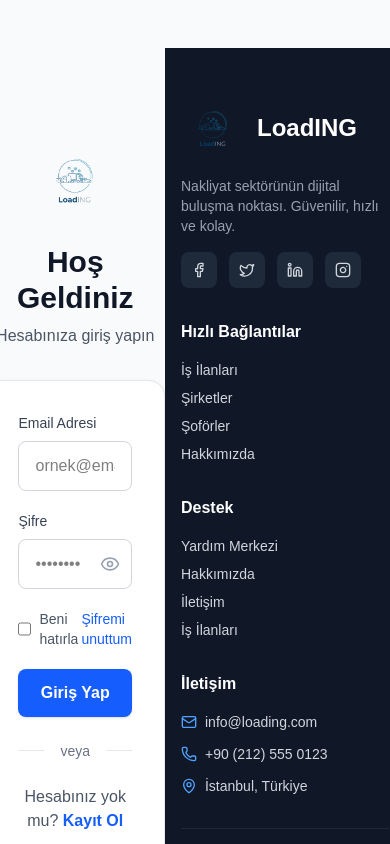
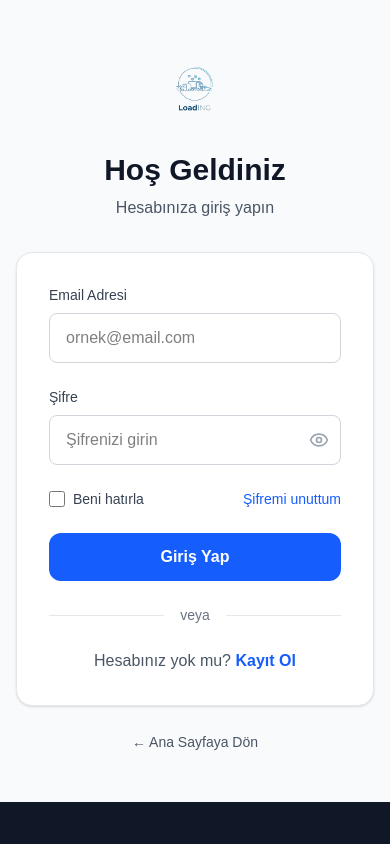
Before and after one commit to oguzyl11/TirlarYollarda, a Next.js app in the folder Frontend/: page /login in a window 390 px wide. Shown: the top 844 px of the page. Built offline with nearby package versions, Linux system fonts and the light colour scheme; no server answers.

Commit message:
Fix login and register page layout issues and syntax errors

```diff
--- a/Frontend/app/login/page.js
+++ b/Frontend/app/login/page.js
@@ -19,14 +19,32 @@
   });
   const [errors, setErrors] = useState({});
 
+  const handleChange = (e) => {
+    const { name, value } = e.target;
+    setFormData(prev => ({
+      ...prev,
+      [name]: value
+    }));
+
+    // Clear error when user starts typing
+    if (errors[name]) {
+      setErrors(prev => ({
+        ...prev,
+        [name]: null
+      }));
+    }
+  };
+
   const validateForm = () => {
     const newErrors = {};
-    if (!formData.email) {
-      newErrors.email = 'Email adresi gereklidir';
+
+    if (!formData.email.trim()) {
+      newErrors.email = 'Email gereklidir';
     } else if (!/\S+@\S+\.\S+/.test(formData.email)) {
       newErrors.email = 'Geçerli bir email adresi giriniz';
     }
-    if (!formData.password) {
+
+    if (!formData.password.trim()) {
       newErrors.password = 'Şifre gereklidir';
     } else if (formData.password.length < 6) {
       newErrors.password = 'Şifre en az 6 karakter olmalıdır';
@@ -49,28 +67,15 @@
         router.push('/dashboard');
       }, 1000);
     } else {
-      toast.error(result.error || 'Giriş başarısız');
-    }
-  };
-
-  const handleChange = (e) => {
-    setFormData({
-      ...formData,
-      [e.target.name]: e.target.value
-    });
-    // Clear error when user starts typing
-    if (errors[e.target.name]) {
-      setErrors({
-        ...errors,
-        [e.target.name]: null
-      });
+      toast.error(result.message || 'Giriş başarısız');
     }
   };
 
   return (
-    <div className="min-h-screen bg-gray-50 flex items-center justify-center py-12 px-4 sm:px-6 lg:px-8">
+    <div className="min-h-screen bg-gray-50">
       <Toaster position="top-right" />
 
+      <div className="flex items-center justify-center py-12 px-4 sm:px-6 lg:px-8">
         <div className="max-w-md w-full">
           {/* Logo & Header */}
           <div className="text-center mb-8">
@@ -92,10 +97,10 @@
 
           {/* Login Form */}
           <div className="bg-white rounded-2xl shadow-sm border border-gray-200 p-8">
-          <form onSubmit={handleSubmit} className="space-y-5">
-            {/* Email */}
+            <form onSubmit={handleSubmit} className="space-y-6">
+              {/* Email Field */}
               <div>
-              <label className="block text-sm font-medium text-gray-700 mb-2">
+                <label htmlFor="email" className="block text-sm font-medium text-gray-700 mb-2">
                   Email Adresi
                 </label>
                 <div className="relative">
@@ -109,16 +114,16 @@
                   />
                 </div>
                 {errors.email && (
-                <div className="flex items-center space-x-1 text-red-600 text-sm mt-1">
-                  <AlertCircle className="w-4 h-4" />
-                  <span>{errors.email}</span>
+                  <div className="flex items-center mt-2 text-red-600 text-sm">
+                    <AlertCircle className="w-4 h-4 mr-1" />
+                    {errors.email}
                   </div>
                 )}
               </div>
 
-            {/* Password */}
+              {/* Password Field */}
               <div>
-              <label className="block text-sm font-medium text-gray-700 mb-2">
+                <label htmlFor="password" className="block text-sm font-medium text-gray-700 mb-2">
                   Şifre
                 </label>
                 <div className="relative">
@@ -127,39 +132,39 @@
                     name="password"
                     value={formData.password}
                     onChange={handleChange}
-                  className={`input-field pr-10 ${errors.password ? 'border-red-500' : ''}`}
-                  placeholder="••••••••"
+                    className={`input-field pr-12 ${errors.password ? 'border-red-500' : ''}`}
+                    placeholder="Şifrenizi girin"
                   />
                   <button
                     type="button"
                     onClick={() => setShowPassword(!showPassword)}
-                  className="absolute inset-y-0 right-0 pr-3 flex items-center"
+                    className="absolute right-3 top-1/2 transform -translate-y-1/2 text-gray-400 hover:text-gray-600"
                   >
-                  {showPassword ? (
-                    <EyeOff className="h-5 w-5 text-gray-400 hover:text-gray-600" />
-                  ) : (
-                    <Eye className="h-5 w-5 text-gray-400 hover:text-gray-600" />
-                  )}
+                    {showPassword ? <EyeOff className="w-5 h-5" /> : <Eye className="w-5 h-5" />}
                   </button>
                 </div>
                 {errors.password && (
-                <div className="flex items-center space-x-1 text-red-600 text-sm mt-1">
-                  <AlertCircle className="w-4 h-4" />
-                  <span>{errors.password}</span>
+                  <div className="flex items-center mt-2 text-red-600 text-sm">
+                    <AlertCircle className="w-4 h-4 mr-1" />
+                    {errors.password}
                   </div>
                 )}
               </div>
 
-            {/* Remember & Forgot */}
-            <div className="flex items-center justify-between text-sm">
-              <label className="flex items-center space-x-2">
+              {/* Remember Me & Forgot Password */}
+              <div className="flex items-center justify-between">
+                <div className="flex items-center">
                   <input
+                    id="remember-me"
+                    name="remember-me"
                     type="checkbox"
-                  className="w-4 h-4 text-blue-600 border-gray-300 rounded focus:ring-blue-500"
+                    className="h-4 w-4 text-blue-600 focus:ring-blue-500 border-gray-300 rounded"
                   />
-                <span className="text-gray-600">Beni hatırla</span>
+                  <label htmlFor="remember-me" className="ml-2 block text-sm text-gray-700">
+                    Beni hatırla
                   </label>
-              <Link href="/forgot-password" className="text-blue-600 hover:text-blue-700 font-medium">
+                </div>
+                <Link href="/forgot-password" className="text-sm text-blue-600 hover:text-blue-700">
                   Şifremi unuttum
                 </Link>
               </div>
@@ -168,14 +173,20 @@
               <button
                 type="submit"
                 disabled={loading}
-              className="w-full bg-blue-600 text-white py-3 rounded-lg font-semibold hover:bg-blue-700 transition duration-200 shadow-sm disabled:opacity-50 disabled:cursor-not-allowed"
+                className="w-full bg-blue-600 text-white py-3 px-4 rounded-xl font-semibold hover:bg-blue-700 focus:ring-2 focus:ring-blue-500 focus:ring-offset-2 transition-all duration-200 disabled:opacity-50 disabled:cursor-not-allowed"
               >
-              {loading ? 'Giriş yapılıyor...' : 'Giriş Yap'}
+                {loading ? (
+                  <div className="flex items-center justify-center">
+                    <div className="animate-spin rounded-full h-5 w-5 border-b-2 border-white mr-2"></div>
+                    Giriş yapılıyor...
+                  </div>
+                ) : (
+                  'Giriş Yap'
+                )}
               </button>
-          </form>
 
               {/* Divider */}
-          <div className="relative my-6">
+              <div className="relative">
                 <div className="absolute inset-0 flex items-center">
                   <div className="w-full border-t border-gray-200"></div>
                 </div>
@@ -193,6 +204,7 @@
                   </Link>
                 </p>
               </div>
+            </form>
           </div>
 
           {/* Back to Home */}
@@ -202,6 +214,7 @@
             </Link>
           </div>
         </div>
+      </div>
       <Footer />
     </div>
   );
--- a/Frontend/app/register/page.js
+++ b/Frontend/app/register/page.js
@@ -190,10 +190,11 @@
   };
 
   return (
-    <div className="min-h-screen bg-gray-50 py-12 px-4 sm:px-6 lg:px-8">
+    <div className="min-h-screen bg-gray-50">
       <Toaster position="top-right" />
 
-      <div className="max-w-2xl mx-auto">
+      <div className="py-12 px-4 sm:px-6 lg:px-8">
+        <div className="max-w-2xl mx-auto">
         {/* Header */}
         <div className="text-center mb-8">
           <Link href="/" className="inline-flex items-center mb-6">
@@ -601,6 +602,7 @@
             ← Ana Sayfaya Dön
           </Link>
         </div>
+        </div>
       </div>
       <Footer />
     </div>
```
Lines whose indentation alone changed are shown as unchanged.
